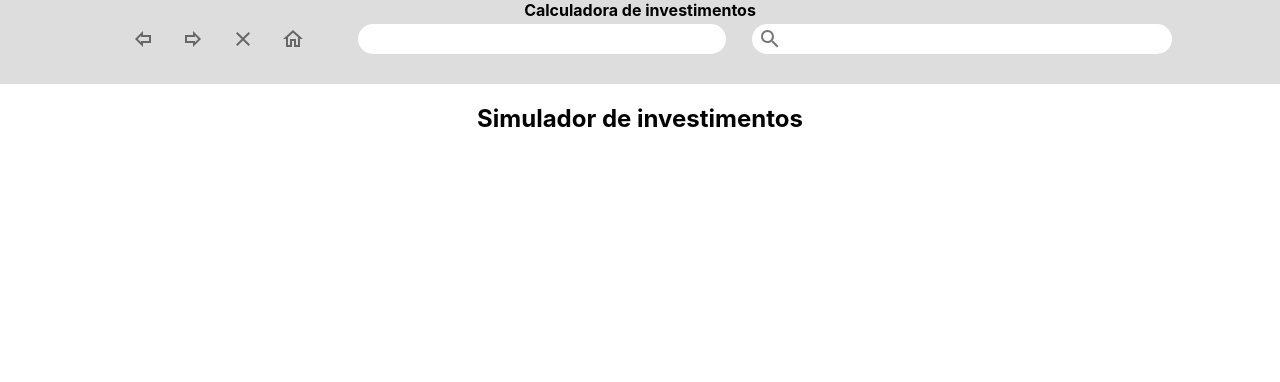
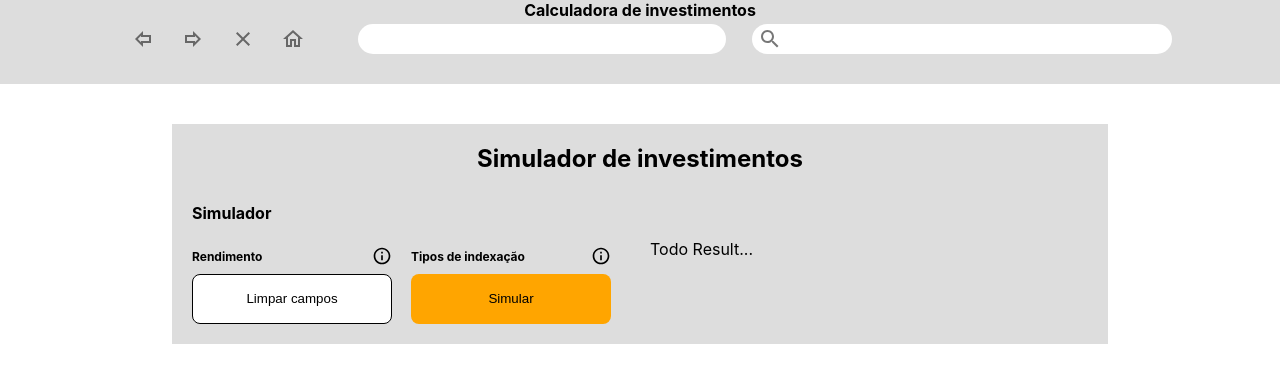
Before and after one commit to Jose-Caldas/desafio-eqi-investimentos, a React (Create React App) app: page / in a window 1280 px wide. Shown: the top 382 px of the page. Built offline with nearby package versions, Linux system fonts and the light colour scheme.

Commit message:
feat: initial simulator layout

```diff
--- /dev/null
+++ b/src/components/Button/index.tsx
@@ -0,0 +1,39 @@
+import { CircularProgress } from "@material-ui/core";
+import { Wrapper } from "./styles";
+import { buttonTypes } from "./variants";
+
+export type ButtonProps = {
+  title: string;
+  onClick: () => void;
+  isLoading?: boolean;
+  disabled?: boolean;
+  types: "primary" | "secondary";
+};
+
+const Button = ({
+  title,
+  onClick,
+  isLoading = false,
+  disabled,
+  types = "primary",
+}: ButtonProps) => {
+  const buttonVariants = buttonTypes[types];
+
+  const buttonStyle = disabled
+    ? buttonVariants.disabled
+    : buttonVariants.enabled;
+
+  return (
+    <Wrapper
+      onClick={onClick}
+      disabled={isLoading || disabled}
+      style={{
+        ...buttonStyle.button,
+      }}
+    >
+      {isLoading ? <CircularProgress size={15} /> : title}
+    </Wrapper>
+  );
+};
+
+export default Button;
--- /dev/null
+++ b/src/components/Button/styles.ts
@@ -0,0 +1,7 @@
+import styled from "styled-components";
+
+export const Wrapper = styled.button`
+  padding: 12px 16px;
+  border-radius: 8px;
+  height: 50px;
+`;
--- /dev/null
+++ b/src/components/Button/variants.ts
@@ -0,0 +1,51 @@
+export interface ButtonStyle {
+  button: {
+    backgroundColor: string;
+    border?: string;
+    borderColor?: string;
+  };
+}
+
+export interface ButtonVariant {
+  enabled: ButtonStyle;
+  disabled: ButtonStyle;
+}
+
+export const buttonPrimary: ButtonVariant = {
+  enabled: {
+    button: {
+      backgroundColor: "#FFFFFF",
+      border: "1px solid",
+      borderColor: "#000",
+    },
+  },
+  disabled: {
+    button: {
+      backgroundColor: "#BBBBBB",
+      border: "1px solid",
+      borderColor: "#BBBBBB",
+    },
+  },
+};
+
+export const buttonSecondary: ButtonVariant = {
+  enabled: {
+    button: {
+      backgroundColor: "orange",
+      border: "none",
+      borderColor: "none",
+    },
+  },
+  disabled: {
+    button: {
+      backgroundColor: "#BBBBBB",
+      border: "none",
+      borderColor: "none",
+    },
+  },
+};
+
+export const buttonTypes = {
+  primary: buttonPrimary,
+  secondary: buttonSecondary,
+};
--- a/src/components/Container/index.tsx
+++ b/src/components/Container/index.tsx
@@ -1,14 +1,13 @@
-import Header from "../Header/Header";
+import Header from "../Header";
+import Simulator from "../Simulator";
 
-import { Wrapper, Section, SectionTitle } from "./styles";
+import { Wrapper } from "./styles";
 
 export const Container = () => {
   return (
     <Wrapper>
       <Header />
-      <Section>
-        <SectionTitle>Simulador de investimentos</SectionTitle>
-      </Section>
+      <Simulator />
     </Wrapper>
   );
 };
--- a/src/components/Container/styles.ts
+++ b/src/components/Container/styles.ts
@@ -6,9 +6,3 @@ export const Wrapper = styled.div`
   flex-direction: column;
   justify-content: center;
 `;
-
-export const Section = styled.section``;
-
-export const SectionTitle = styled.h1`
-  text-align: center;
-`;
--- /dev/null
+++ b/src/components/Simulator/Card/index.tsx
@@ -0,0 +1,34 @@
+import { Header, Wrapper } from "./styles";
+
+import InfoOutlinedIcon from "@material-ui/icons/InfoOutlined";
+import Button, { ButtonProps } from "../../Button";
+
+type CardProps = {
+  title: string;
+  buttonTitle: string;
+} & ButtonProps;
+
+export const Card = ({
+  title,
+  buttonTitle,
+  onClick,
+  isLoading,
+  disabled,
+  types,
+}: CardProps) => {
+  return (
+    <Wrapper>
+      <Header>
+        <h2>{title}</h2>
+        <InfoOutlinedIcon fontSize="small" />
+      </Header>
+      <Button
+        title={buttonTitle}
+        onClick={onClick}
+        isLoading={isLoading}
+        disabled={disabled}
+        types={types}
+      />
+    </Wrapper>
+  );
+};
--- /dev/null
+++ b/src/components/Simulator/Card/styles.ts
@@ -0,0 +1,17 @@
+import styled from "styled-components";
+
+export const Wrapper = styled.section`
+  display: flex;
+  flex-direction: column;
+  width: 200px;
+`;
+
+export const Header = styled.header`
+  display: flex;
+  align-items: center;
+  justify-content: space-between;
+
+  h2 {
+    font-size: 12px;
+  }
+`;
--- /dev/null
+++ b/src/components/Simulator/index.tsx
@@ -0,0 +1,53 @@
+import React, { useState } from "react";
+import { Card } from "./Card";
+import { Wrapper, Title, Section, Options, Result, SubTitle } from "./styles";
+
+const Simulator = () => {
+  const [loading, setLoading] = useState(false);
+
+  const handleOnClick = () => {
+    setLoading(true);
+    console.log("clicou");
+
+    setTimeout(() => {
+      setLoading(false);
+    }, 3000);
+  };
+  const handlePress = () => {
+    setLoading(true);
+    console.log("clicou");
+
+    setTimeout(() => {
+      setLoading(false);
+    }, 3000);
+  };
+
+  return (
+    <Wrapper>
+      <Title>Simulador de investimentos</Title>
+      <SubTitle>Simulador</SubTitle>
+      <Section>
+        <Options>
+          <Card
+            title="Rendimento"
+            buttonTitle="Limpar campos"
+            onClick={handleOnClick}
+            isLoading={loading}
+            disabled={loading}
+            types="primary"
+          />
+          <Card
+            title="Tipos de indexação"
+            buttonTitle="Simular"
+            onClick={handlePress}
+            isLoading={loading}
+            types="secondary"
+          />
+        </Options>
+        <Result>Todo Result...</Result>
+      </Section>
+    </Wrapper>
+  );
+};
+
+export default Simulator;
--- /dev/null
+++ b/src/components/Simulator/styles.ts
@@ -0,0 +1,33 @@
+import styled from "styled-components";
+
+export const Wrapper = styled.section`
+  width: 70%;
+  background-color: #ddd;
+  margin-top: 40px;
+  padding: 20px;
+`;
+
+export const Title = styled.h1`
+  text-align: center;
+  margin: 0;
+  margin-bottom: 30px;
+`;
+
+export const SubTitle = styled.h2`
+  font-size: 16px;
+  margin: 0;
+  margin-bottom: 16px;
+`;
+
+export const Section = styled.section`
+  display: grid;
+  grid-template-columns: 1fr 1fr;
+  gap: 20px;
+`;
+
+export const Options = styled.div`
+  display: grid;
+  grid-template-columns: 1fr 1fr;
+`;
+
+export const Result = styled.div``;
```
Also changed, not shown: src/components/Header/index.tsx (renamed from src/components/Header/Header.tsx).
